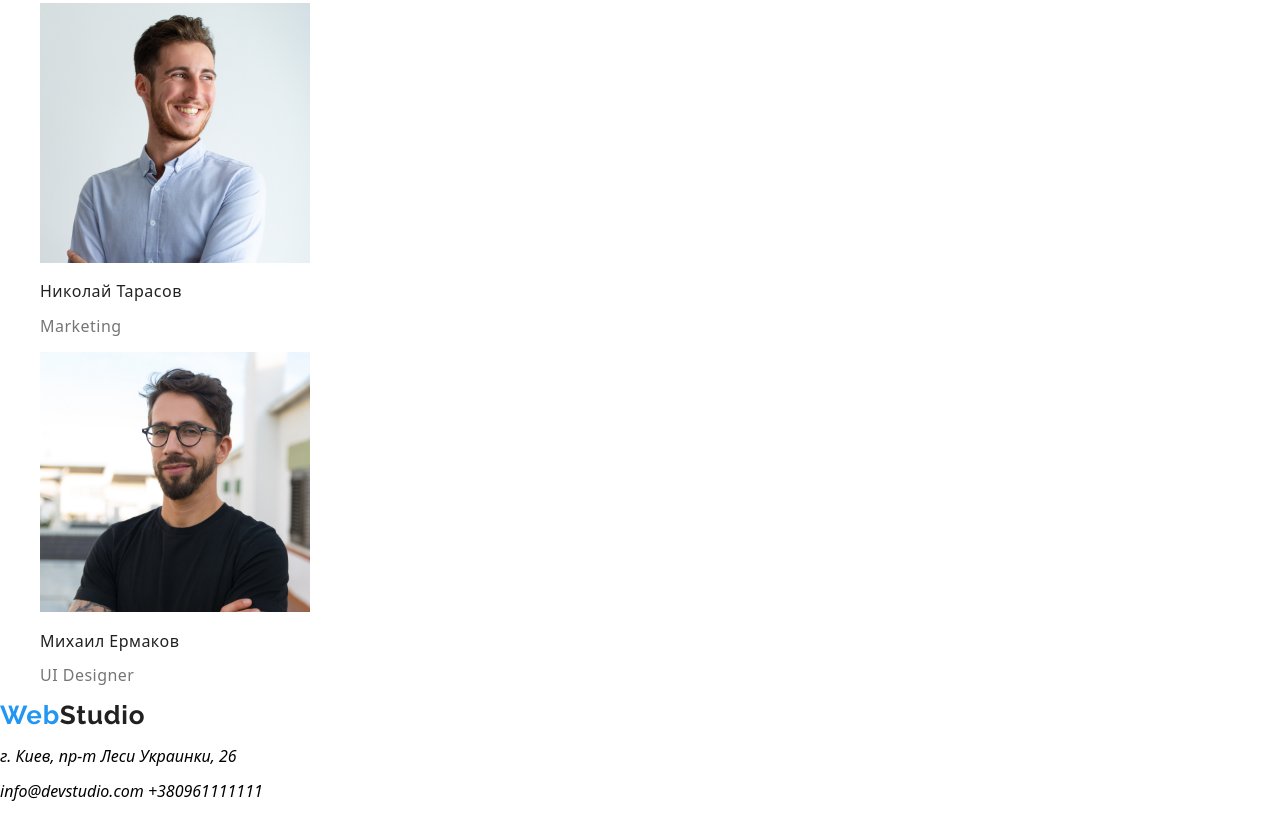
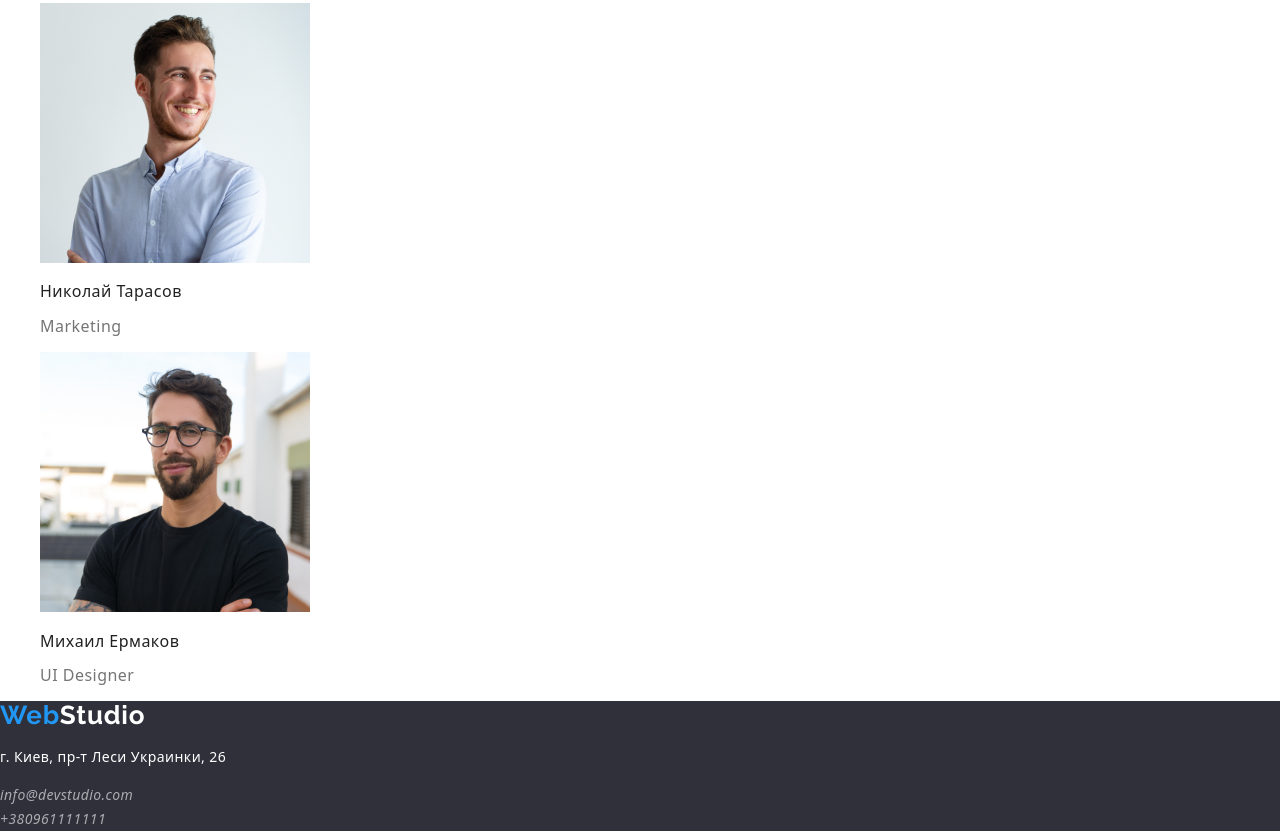
Before and after one commit to VLADIMIR1986KOSYAKOV/goit-markup-hw-02, a plain HTML site: page index.html in a window 1280 px wide. Shown: the part 2428-3259 px from the top of the page. Before the commit the page ends 3230 px from the top, so only its background shows below. Drawn offline with nearby package versions, Linux system fonts and the light colour scheme; files whose address does not match are found by name.

Commit message:
переходит к стилизации портфолио

```diff
--- a/css/style.css
+++ b/css/style.css
@@ -58,12 +58,16 @@ body {
     color: inherit;
 }
 
-.link-studio {
+.link-mailto {
     color: #2196F3;
 }
 
 .link-tel {
     color: #757575;
+}
+
+.link-studio {
+    color: #2196F3;
 }
 
 .link:hover,
@@ -112,6 +116,16 @@ body {
     line-height: 1.19x;
     letter-spacing: 0.03em;
     color: var(--main-text-color);
+  }
+
+  .logo-footer {
+    font-family: Raleway;
+    font-style: normal;
+    font-weight: bold;
+    font-size: 26px;
+    line-height: 1.19x;
+    letter-spacing: 0.03em;
+    color: #FFFFFF;
   }
 
   .logo-web {
@@ -188,3 +202,32 @@ body {
         letter-spacing: 0.03em;
         color: #757575;
     }
+
+    .footer {
+        background-color: #2F303A;
+    }
+
+    .page-adress {
+        font-weight: normal;
+        font-style: normal;
+        font-size: 14px;
+        line-height: 1.71;
+        letter-spacing: 0.03em;
+        color: #FFFFFF;
+    }
+
+    .link-mailto-footer {
+        font-weight: normal;
+        font-size: 14px;
+        line-height: 1.71;
+        letter-spacing: 0.03em;
+        color: rgba(255, 255, 255, 0.6);
+    }
+
+    .link-tel-footer {
+        font-weight: normal;
+        font-size: 14px;
+        line-height: 1.71;
+        letter-spacing: 0.03em;
+        color: rgba(255, 255, 255, 0.6);
+    }
--- a/index.html
+++ b/index.html
@@ -23,7 +23,7 @@
             </ul>
         </nav>
         <ul class="list">
-            <li><a class="link" href="mailto:info@devstudio.com"><span class="link-studio">info@devstudio.com</span></a></li>
+            <li><a class="link" href="mailto:info@devstudio.com"><span class="link-mailto">info@devstudio.com</span></a></li>
             <li><a class="link" href="tel:+380961111111"><span class="link-tel">+380961111111</span></a></li>
         </ul>
     </header>
@@ -87,12 +87,12 @@
             </ul>
         </section>
     </main>
-    <footer>
-        <a class="link" href="/" target="_blank" rel="noopener noreferrer"><span class="logo"><span class="logo-web">Web</span>Studio</span></a>
+    <footer class="footer">
+        <a class="link" href="/" target="_blank" rel="noopener noreferrer"><span class="logo-footer"><span class="logo-web">Web</span>Studio</span></a>
         <address>
-            <p>г. Киев, пр-т Леси Украинки, 26</p>
-            <a class="link" href="mailto:info@devstudio.com">info@devstudio.com</a>
-            <a class="link" href="tel:+380961111111">+380961111111</a>
+            <p class="page-adress">г. Киев, пр-т Леси Украинки, 26</p>
+            <a class="link" href="mailto:info@devstudio.com"><span class="link-mailto-footer">info@devstudio.com</span></a><br>
+            <a class="link" href="tel:+380961111111"><span class="link-tel-footer">+380961111111</span></a>
         </address>
     </footer>
 
```
Also changed, not shown: portfolio.html (+8 -8 lines).
